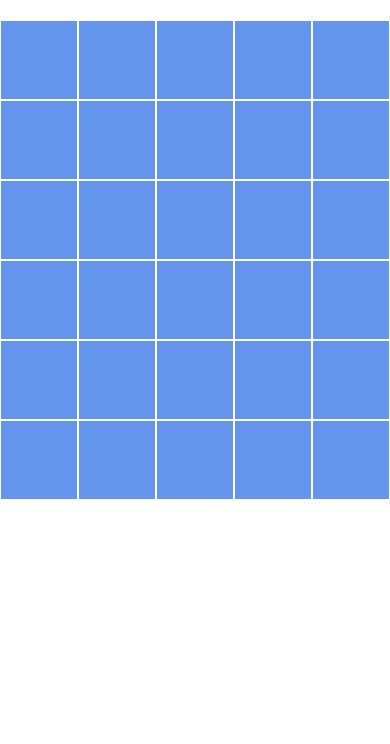
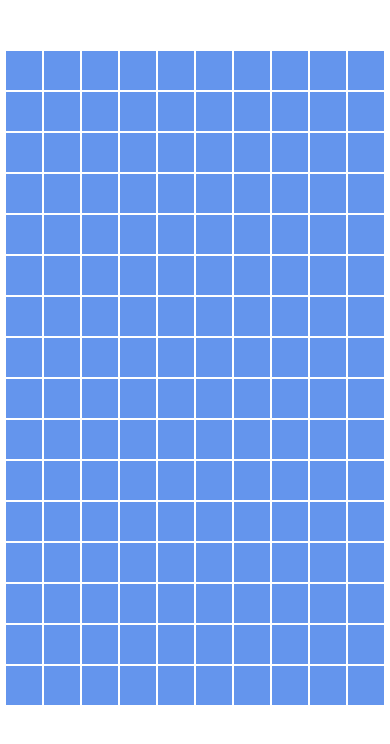
Before and after one commit to joshsauder/PathFinder, a React Native app: screen / in a window 390 px wide. Shown: the top 744 px of the page. Built offline with nearby package versions, Linux system fonts and the light colour scheme.

Commit message:
now rendering corrently on iphoneX

```diff
--- a/App.tsx
+++ b/App.tsx
@@ -1,9 +1,12 @@
 import React from 'react';
-import { StyleSheet, Text, View } from 'react-native';
+import { StyleSheet, Text, View, Dimensions } from 'react-native';
 import { Grid } from './components/Grid/Grid'
+import Style from './styles/App'
 
 export default function App() {
   return (
-      <Grid />
+      <View style={[Style.header, {width: Dimensions.get('window').width - 10 }]}>
+        <Grid />
+      </View>
   );
 }
--- a/components/Grid/Grid.tsx
+++ b/components/Grid/Grid.tsx
@@ -1,8 +1,8 @@
 import React, {Component} from 'react'
-import { View, FlatList, Text} from 'react-native';
+import {FlatList} from 'react-native';
 import Item from "./Item"
 
-import { Style } from '../../styles/Grid'
+import Style from '../../styles/Grid'
 
 export interface State {
     numCols: number
@@ -11,10 +11,10 @@ export interface State {
 export class Grid extends Component<{}, State> {
 
     componentWillMount(){
-        this.setState({numCols: 5})
+        this.setState({numCols: 10})
     }
 
-    renderList: number[] = Array.from(Array(30).keys())
+    renderList: number[] = Array.from(Array(160).keys())
 
     formatData = (data, numColumns) => {
 
@@ -30,7 +30,7 @@ export class Grid extends Component<{}, State> {
             data= {this.formatData(this.renderList, this.state.numCols)}
             renderItem={() => <Item />}
             numColumns={this.state.numCols}
-            style={Style.MainContainer}
+            //style={Style.MainContainer}
             />
         )
     }
--- a/components/Grid/Item.tsx
+++ b/components/Grid/Item.tsx
@@ -1,11 +1,11 @@
 import React from 'react'
 import {View, Dimensions} from 'react-native'
-import { Style } from '../../styles/Grid'
+import Style from '../../styles/Grid'
 
 
 export default function Item(){
 
     return (
-        <View style={[Style.Item, {height: Dimensions.get('window').width / 5}]} />
+        <View style={[Style.Item, {height: Dimensions.get('window').width / 10}]} />
     )
 }
--- /dev/null
+++ b/styles/App.ts
@@ -0,0 +1,10 @@
+import {StyleSheet} from 'react-native'
+
+export default StyleSheet.create({
+    header: {
+        marginBottom: 15,
+        marginTop: 50,
+        marginLeft: 5,
+        marginRight: 5
+    }
+})
--- a/styles/Grid.ts
+++ b/styles/Grid.ts
@@ -1,6 +1,6 @@
 import {StyleSheet} from 'react-native'
 
-export const Style = StyleSheet.create({
+export default StyleSheet.create({
     MainContainer: {
         flex: 1,
         marginVertical: 20,
```
